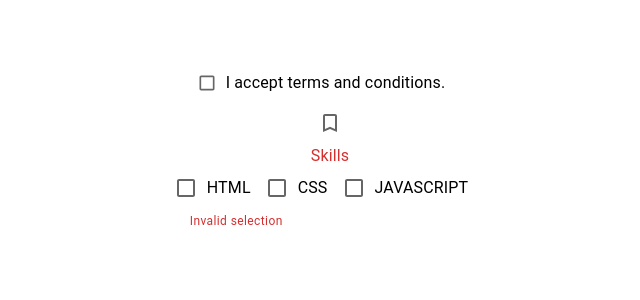
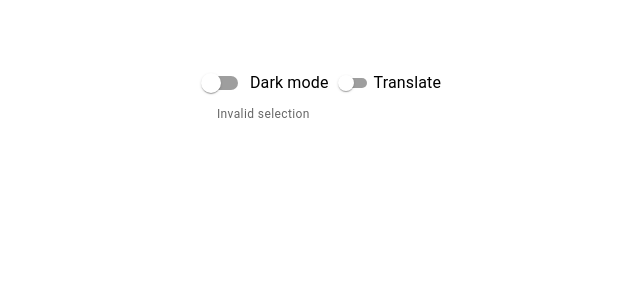
Before and after one commit to Gapotchenko-Yakov/react-mui-codevolution, a React (Create React App) app: page / in a window 1280 px wide. Shown: the top 300 px of the page, without its empty margins (310-950 px from the left). Built offline with nearby package versions, Linux system fonts and the light colour scheme.

Commit message:
Add Switch demo.

```diff
--- a/src/App.tsx
+++ b/src/App.tsx
@@ -1,10 +1,10 @@
 import "./App.css";
-import MuiCheckbox from "./components/MuiCheckbox";
+import MuiSwitch from "./components/MuiSwitch";
 
 function App() {
   return (
     <div className="App">
-      <MuiCheckbox />
+      <MuiSwitch />
     </div>
   );
 }
--- /dev/null
+++ b/src/components/MuiSwitch.tsx
@@ -0,0 +1,56 @@
+import {
+  Box,
+  FormControl,
+  FormControlLabel,
+  FormGroup,
+  FormHelperText,
+  FormLabel,
+  Switch,
+} from "@mui/material";
+import React, { useRef, useState } from "react";
+
+const MuiSwitch = () => {
+  const [checked, setChecked] = useState({
+    darkModeChecked: false,
+    translateChecked: false,
+  });
+
+  const handleChange = (e: React.ChangeEvent<HTMLInputElement>) => {
+    setChecked({ ...checked, [e.target.name]: e.target.checked });
+  };
+
+  return (
+    <Box>
+      <FormControl>
+        <FormLabel></FormLabel>
+        <FormGroup row>
+          <FormControlLabel
+            label="Dark mode"
+            control={
+              <Switch
+                checked={checked.darkModeChecked}
+                onChange={handleChange}
+                name="darkModeChecked"
+              />
+            }
+          />
+          <FormControlLabel
+            label="Translate"
+            control={
+              <Switch
+                checked={checked.translateChecked}
+                onChange={handleChange}
+                name="translateChecked"
+                size="small"
+                color="success"
+              />
+            }
+          />
+        </FormGroup>
+        <FormHelperText>Invalid selection</FormHelperText>
+      </FormControl>
+    </Box>
+  );
+};
+
+export default MuiSwitch;
```
